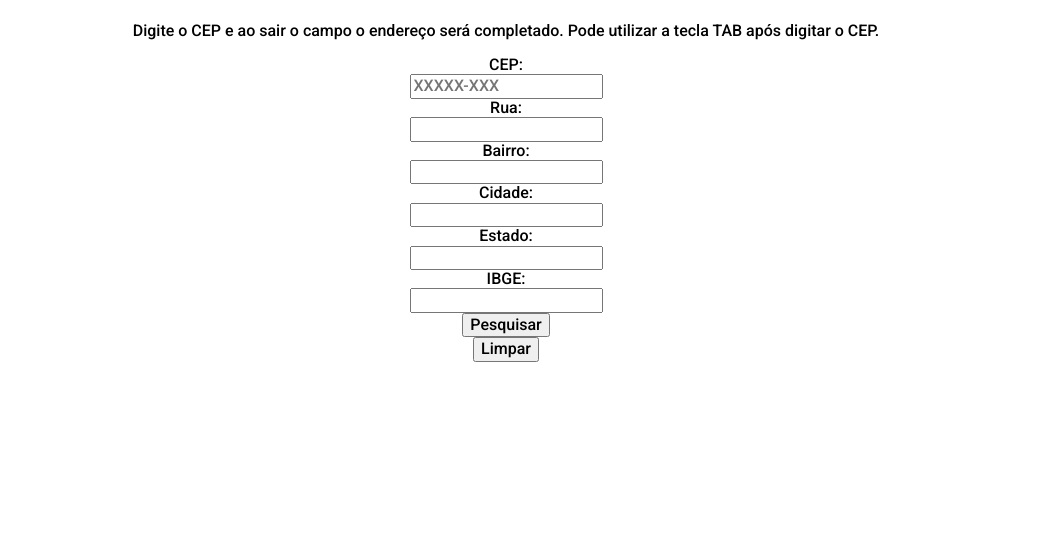
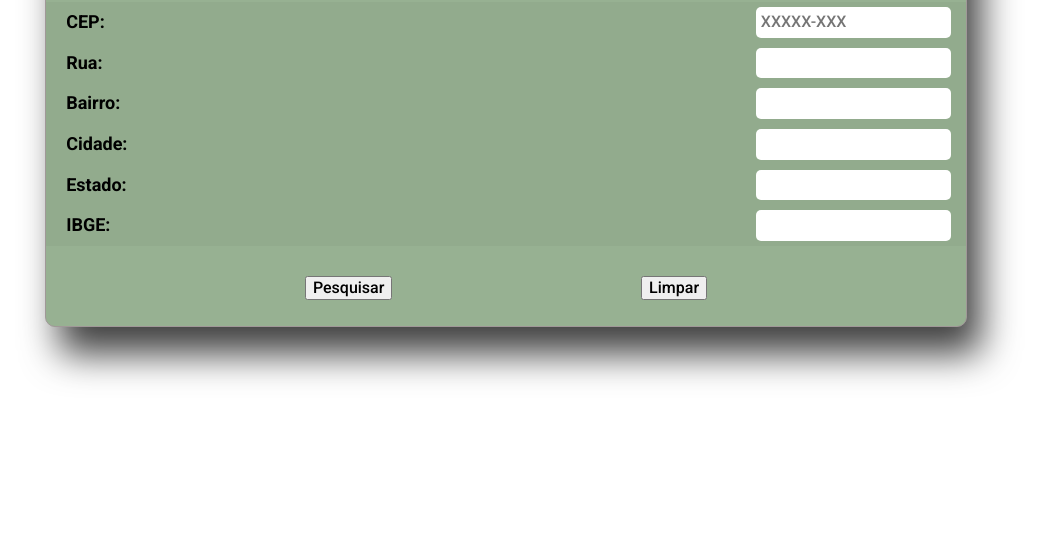
Before and after one commit to joaociola/api-Via-CEP, a website: page index.html in a window 1280 px wide. Shown: the part 293-837 px from the top of the page, without its empty margins (134-1173 px from the left). After the commit the page ends 812 px from the top, so only its background shows below. Drawn offline with nearby package versions, Linux system fonts and the light colour scheme; a web font is replaced by a local one.

Commit message:
estilizado

```diff
--- a/index.html
+++ b/index.html
@@ -5,61 +5,64 @@
     <meta name="viewport" content="width=device-width, initial-scale=1.0">
     <title>Hello World</title>
     <link rel="stylesheet" href="style.css">
-
     <!-- Font Roboto -->
     <link rel="preconnect" href="https://fonts.googleapis.com">
     <link rel="preconnect" href="https://fonts.gstatic.com" crossorigin>
     <link href="https://fonts.googleapis.com/css2?family=Roboto:wght@100;300;500;700&family=Sansita:wght@700&display=swap" rel="stylesheet">
-        <title>Pokedex</title>
 
     <!-- Nomalize CSS -->
     <link rel="stylesheet" href="https://cdnjs.cloudflare.com/ajax/libs/normalize/8.0.1/normalize.min.css" integrity="sha512-NhSC1YmyruXifcj/KFRWoC561YpHpc5Jtzgvbuzx5VozKpWvQ+4nXhPdFgmx8xqexRcpAglTj9sIBWINXa8x5w==" crossorigin="anonymous" referrerpolicy="no-referrer" />
+    <script src="./index.js"></script>
 </head>
 <body>
     <div class="container">
-        <div class="formulario">
              <div class="titulo">
                  <h1>
                      Informe o CEP
                  </h1>
                  <p>
-                    Digite o CEP e ao sair o campo o endereço será completado. Pode utilizar a tecla TAB após digitar o CEP.
+                     Digite o CEP para consultar os dados de endereço.
                  </p>
              </div>
 
-            <div class="form">
-                <div class="corpo">
+            <form action="" method="get" class="form-cep">
+                <div class="form-group">
                     <label for="cep">CEP:</label>
                     <input type="text" id="cep" name="cep" placeholder="XXXXX-XXX">
-
-                    <!-- onblur é um evento em JavaScript que ocorre quando um elemento HTML perde o foco, ou seja, quando o usuário sai desse elemento após interagir com ele. É usado para executar uma ação ou função quando o foco é movido de um elemento para outro, normalmente após o usuário ter preenchido ou interagido com o elemento.
-
-                    onblur="pesquisarCep(this.value);"
-                    -->
-
+                </div>
+                <div class="form-group">
                     <label for="rua">Rua:</label>
                     <input type="text" id="rua" name="rua">
-
+                </div>
+                <div class="form-group">
                     <label for="bairro">Bairro:</label>
                     <input type="text" id="bairro" name="bairro">
-
+                </div>
+                <div class="form-group">
                     <label for="cidade">Cidade:</label>
                     <input type="text" id="cidade" name="cidade">
-
+                </div>
+                <div class="form-group">
                     <label for="uf">Estado:</label>
                     <input type="text" id="uf" name="uf">
-
+                </div>
+                <div class="form-group">
                     <label for="ibge">IBGE:</label>
                     <input type="text" id="ibge" name="ibge">
                 </div>
                 <div class="botoes">
+                    <!-- <input type="submit" value="Pesquisar!" class="botao-1"/>
+                    <input type="submit" value="Limpar!" class="botao-2"/> -->
+                    <div class="botao">
                         <button type="button" onclick="pesquisarCep()">Pesquisar</button>
+                    </div>
+                    <div class="botao">
                         <button type="button" onclick="limparFormulario()">Limpar</button>
                     </div>
                 </div>
-        </div>
+            </form>
     </div>
 
 </body>
-<script src="./index.js"></script>
+
 </html>
--- a/style.css
+++ b/style.css
@@ -1,27 +1,74 @@
 * {
     font-family: roboto, sans-serif;
+}
+
+
+.container {
+    width: 72vw;
+    padding: 1rem 0;
+    background-color: #97b192;
     box-sizing: border-box;
     display: flex;
     flex-direction: column;
     align-items: center;
+    margin: 12rem auto;
+    border-radius: 10px;
+    box-shadow: 14px 27px 37px 0px rgba(0,0,0,0.75);
+    -webkit-box-shadow: 14px 27px 37px 0px rgba(0,0,0,0.75);
+    -moz-box-shadow: 14px 27px 37px 0px rgba(0,0,0,0.75);
+    border: 1.9px solid #a09898;
 }
 
-body {
-    background-color: #f6f8fc;
+.titulo h1 {
+    margin: 0.5rem 0;
+    text-align: center;
+    font-family: monospace;
+    background-color: #234732;
+    color: white;
 }
 
-.container {
-    width: 100vw;
-    height: 100vh;
-    padding: 1rem;
-    background-color: #fff;
-    display: flex;
-    flex-direction: column;
-    justify-content: center;
+.titulo p {
+    font-weight: 'Roboto';
+    font-size: larger;
+    font-weight: 500;
+    text-align: justify;
+    margin: 10px 9px;
+    padding: 3px 0;
+    line-height: 22px;
 }
 
-.formulario {
+.form-cep {
+    display: inline-block;
+    width: 100%;
+    height: auto;
+
+}
+
+.form-group {
     display: flex;
-    flex-direction: column;
-    align-items: center;
+    padding: 5px 0;
+    background-color: #7a91762e;
+    justify-content: space-between;
 }
+
+.form-group label {
+    margin: 5px 20px;
+    font-weight: bold;
+    font-size: 18px;
+}
+
+.form-group input {
+    margin-right: 15px;
+    border-radius: 5px;
+    border: 0 none;
+    padding: 0 5px;
+    outline: 0;
+}
+
+.botoes {
+    display: flex;
+    flex-direction: row;
+    justify-content: space-evenly;
+    margin-top: 20px;
+    padding: 10px;
+}
```
Also changed, not shown: controladores/index.js (+19 -19 lines). Lines whose indentation alone changed are shown as unchanged.
